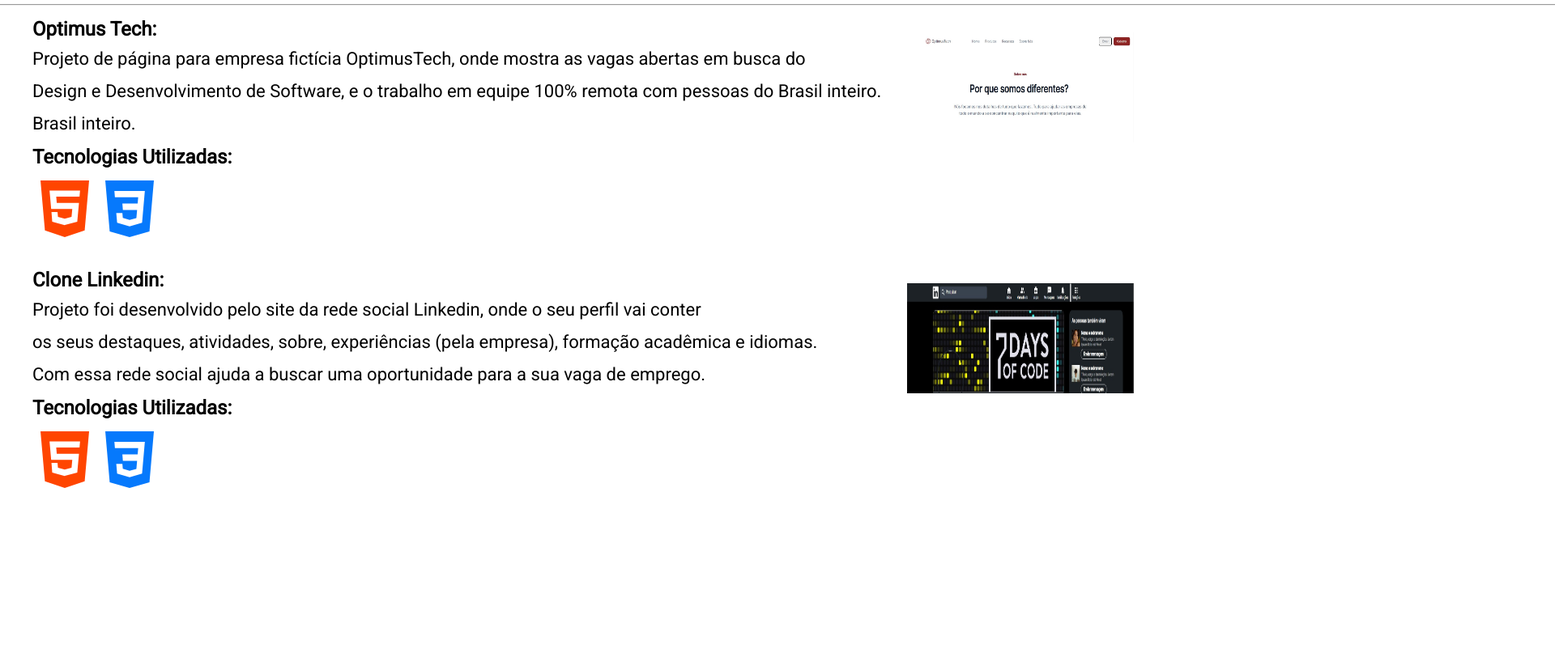
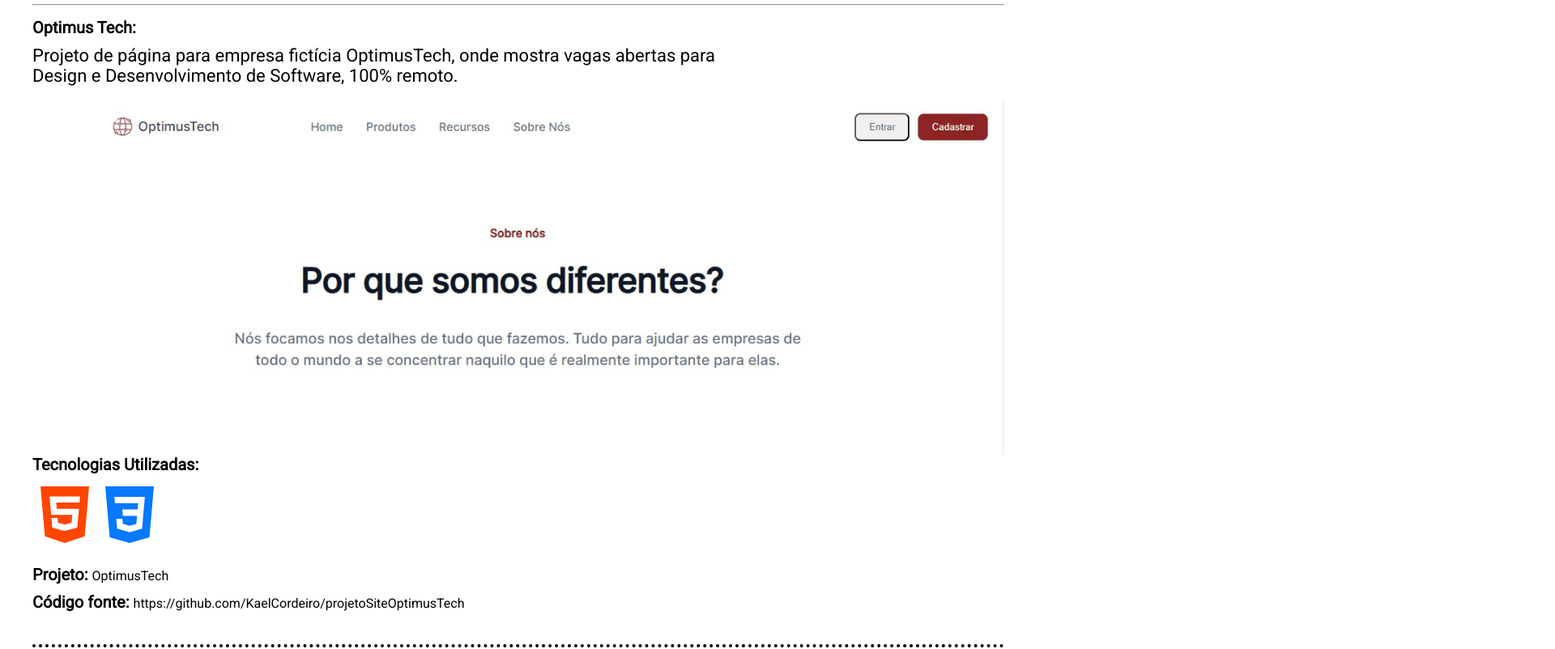
Before and after one commit to KaelCordeiro/portfolioKael, a React (Create React App) app: page /projeto in a window 1280 px wide. Shown: the part 280-1082 px from the top of the page at 81% size, 1920 px wide, since content can reach past the window. Built offline with nearby package versions, Linux system fonts and the light colour scheme; a web font is replaced by a local one.

Commit message:
Atualização final da página de Projetos

```diff
--- a/src/projetos/Projetos.js
+++ b/src/projetos/Projetos.js
@@ -12,27 +12,31 @@ function Projetos(){
             <hr className={styles.linha}></hr>
             <div className={styles.container}>
                 <h3>Optimus Tech:</h3>
-                <p>Projeto de página para empresa fictícia OptimusTech, onde mostra as vagas abertas em busca do</p>
-                <p>Design e Desenvolvimento de Software, e o trabalho em equipe 100% remota com pessoas do Brasil inteiro.</p>
-                <p>Brasil inteiro.</p>
+                <p>Projeto de página para empresa fictícia OptimusTech, onde mostra vagas abertas para</p>
+                <p className={styles.linha_branco}>Design e Desenvolvimento de Software, 100% remoto.</p>
                 <div className={styles.container_imagem}>
                     <img src={optimus} />
                 </div>
-                <h3>Tecnologias Utilizadas:</h3>
+                <h4>Tecnologias Utilizadas:</h4>
                 <div className={styles.container_1}><FaHtml5 /></div>
                 <div className={styles.container_2}><IoLogoCss3 /></div>
+                <br></br>
+                <h3>Projeto:<a className={styles.link} href="https://kaelcordeiro.github.io/projetoSiteOptimusTech/" target="_blank" rel="noopener noreferrer">OptimusTech</a></h3>
+                <h3>Código fonte:<a className={styles.link} href="https://github.com/KaelCordeiro/projetoSiteOptimusTech" target="_blank" rel="noopener noreferrer">https://github.com/KaelCordeiro/projetoSiteOptimusTech</a></h3>
             </div>
+            <div className={styles.linha_traco}></div>
             <div className={styles.container}>
                 <h3>Clone Linkedin:</h3>
-                <p>Projeto foi desenvolvido pelo site da rede social Linkedin, onde o seu perfil vai conter</p>
-                <p>os seus destaques, atividades, sobre, experiências (pela empresa), formação acadêmica e idiomas.</p>
-                <p>Com essa rede social ajuda a buscar uma oportunidade para a sua vaga de emprego.</p>
-                <div className={styles.container_imagem}>
+                <p className={styles.linha_branco}>Projeto de clone da página perfil do Linkedin.</p>
+                <div className={styles.container_imagem1}>
                     <img src={linkedin} />
                 </div>
-                <h3>Tecnologias Utilizadas:</h3>
+                <h4>Tecnologias Utilizadas:</h4>
                 <div className={styles.container_1}><FaHtml5 /></div>
                 <div className={styles.container_2}><IoLogoCss3 /></div>
+                <br></br>
+                <h3>Projeto:<a className={styles.link} href="https://kaelcordeiro.github.io/projetoLinkedin/" target="_blank" rel="noopener noreferrer">Linkedin</a></h3>
+                <h3>Código fonte:<a className={styles.link} href="https://github.com/KaelCordeiro/projetoLinkedin" target="_blank" rel="noopener noreferrer">https://github.com/KaelCordeiro/projetoLinkedin</a></h3>
             </div>
         </div>
     );
--- a/src/projetos/Projetos.module.css
+++ b/src/projetos/Projetos.module.css
@@ -10,6 +10,14 @@
     margin-left: 515px;
 }
 
+.link{
+    text-decoration: none;
+    color: #000000;
+    font-size: 16px;
+    font-weight: 400;
+    margin-left: 5px;
+}
+
 .subtitulo{
     font-family: 'Roboto', sans-serif;
     color: #000000;
@@ -20,8 +28,11 @@
 
 .linha{
     margin-bottom: 15px;
-    width: 2000px;
-    margin-left: -80px;
+}
+
+.linha_traco{
+    border-bottom: 4px dotted black;
+    margin-bottom: 15px;
 }
 
 .container_imagem {
@@ -30,10 +41,19 @@
 }
 
 .container_imagem img{
-    width: 280px;
-    height: 136px;
-    margin-left: 1080px;
-    margin-top: -140px;
+    width: 100%;
+    height: 100%;
+}
+
+.container_imagem1 {
+    display: flex;
+    flex-direction: column;
+}
+
+.container_imagem1 img{
+    width: 100%;
+    height: 100%;
+    margin-bottom: 15px;
 }
 
 .container{
@@ -45,16 +65,27 @@
 .container h3{
     font-family: 'Roboto', sans-serif;
     color: #000000;
-    font-size: 24px;
+    font-size: 20px;
     font-weight: bold;
     margin-bottom: 10px;
+}
+
+.container h4{
+    font-family: 'Roboto', sans-serif;
+    color: #000000;
+    font-size: 20px;
+    font-weight: bold;
+    margin-bottom: 10px;
+}
+
+.linha_branco{
+    margin-bottom: 15px;
 }
 
 .container p{
     font-family: 'Roboto', sans-serif;
     color: #000000;
     font-size: 22px;
-    margin-bottom: 15px;
 }
 
 .container_1{
```
